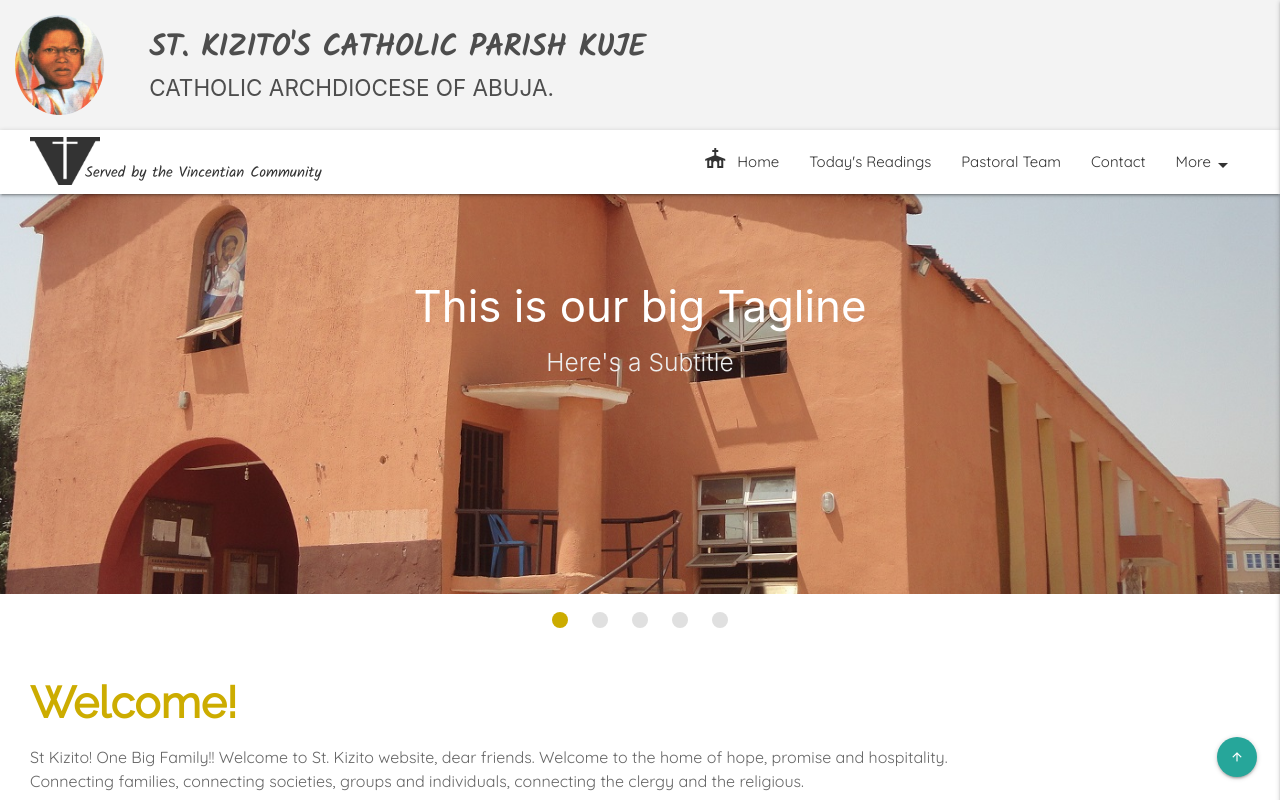
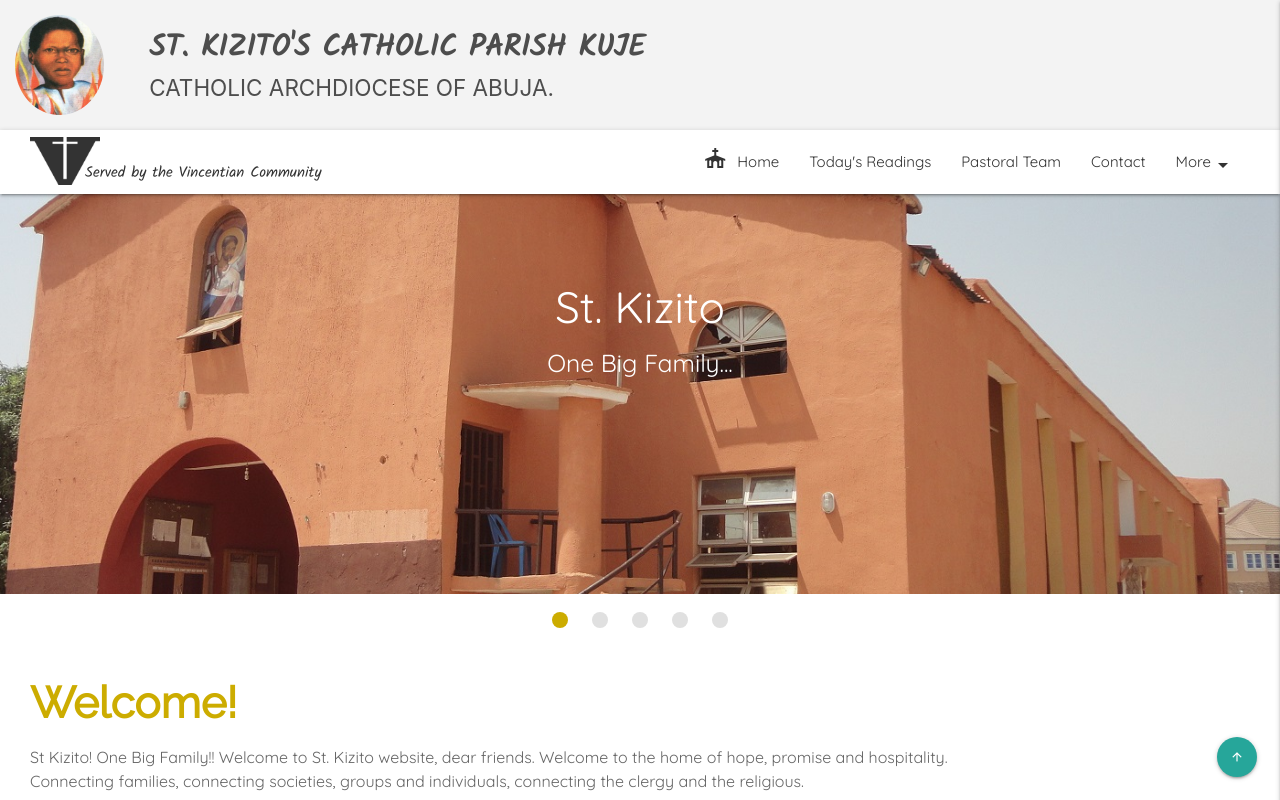
Before and after one commit to barman47/st-kizitos-kuje, a React (Create React App) app in the folder client/: page / in a window 1280 px wide. Shown: the top 800 px of the page. Built offline with nearby package versions, Linux system fonts and the light colour scheme.

Commit message:
Resized sliders

```diff
--- a/client/src/components/Slider.js
+++ b/client/src/components/Slider.js
@@ -23,36 +23,32 @@
                     <li>
                         <img src={slide1} alt="Slide 1" />
                         <div className="caption center-align">
-                            <h3>This is our big Tagline</h3>
-                            <h5 className="light grey-text text-lighten-3">Here's a Subtitle</h5>
+                            <h3>St. Kizito</h3>
+                            <h5>One Big Family...</h5>
                         </div>
                     </li>
                     <li>
                         <img src={slide2} alt="Slide 2" />
                         <div className="caption center-align">
-                            <h3>This is our big Tagline</h3>
-                            <h5 className="light grey-text text-lighten-3">Here's a Subtitle</h5>
+                            <h4 className="slide2-caption">Let them construct a sanctuary for me, that I may dwell in them</h4>
                         </div>
                     </li>
                     <li>
                         <img src={slide3} alt="Slide 3" />
                         <div className="caption center-align">
                             <h3 className="slide3-caption">Love God, Serve God; Everything is in that</h3>
-                            {/* <h5 className="light grey-text text-lighten-3">Here's a Subtitle</h5>*/}
                         </div>
                     </li>
                     <li>
                         <img src={slide4} alt="Slide 4" />
                         <div className="caption center-align">
-                            <h3>This is our big Tagline</h3>
-                            <h5 className="light grey-text text-lighten-3">Here's a Subtitle</h5>
+                            <h5 className="slide4-caption">God abides in us and his love is perfected in us.</h5>
                         </div>
                     </li>
                     <li>
                         <img src={slide5} alt="Slide 5" />
                         <div className="caption center-align">
-                            <h3>This is our big Tagline</h3>
-                            <h5 className="light grey-text text-lighten-3">Here's a Subtitle</h5>
+                            <h3 className="slide4-caption">Shrine of the Blessed Virgin Mary</h3>
                         </div>
                     </li>
                 </ul>
--- a/client/src/styles/components/_organization-heads.scss
+++ b/client/src/styles/components/_organization-heads.scss
@@ -17,21 +17,16 @@
         padding: 5px !important;
     }
 
-    .organization-heads__name {
-
-    }
-
     .organization-heads__position {
         font-weight: bold;
     }
 }
 
 @media (max-width: 411px) {
-    .row {
-        padding-left: $xl-size !important;
-        padding-right: $xl-size !important;
+    .organization-heads {
+        .row {
+            padding-left: $xl-size !important;
+            padding-right: $xl-size !important;
+        }
     }
-    // .row div.col {
-    //     width: 70% !important;
-    // }
 }
--- a/client/src/styles/components/_slider.scss
+++ b/client/src/styles/components/_slider.scss
@@ -1,7 +1,21 @@
 .slider {
+    font-family: $quicksand;
+
+    .slide2-caption {
+        background-color: $transparent-black;
+    }
+
     .slide3-caption {
-        font-family: $quicksand;
         background-color: $transparent-black;
+        color: $main-color;
+    }
+
+    .slide4-caption {
+        color: $off-white;
+        font-size: $md-font;
+    }
+
+    .slide4-caption {
         color: $main-color;
     }
 
@@ -9,3 +23,16 @@
         background-color: darken($main-color, 10%) !important;
     }
 }
+
+@media (max-width: $md-break-point) {
+    .slider {
+        li .caption {
+            left: 0 !important;
+            top: 50% !important;
+            width: 100% !important;
+        }
+        .slide3-caption {
+            font-size: $md-font !important;
+        }
+    }
+}
```
